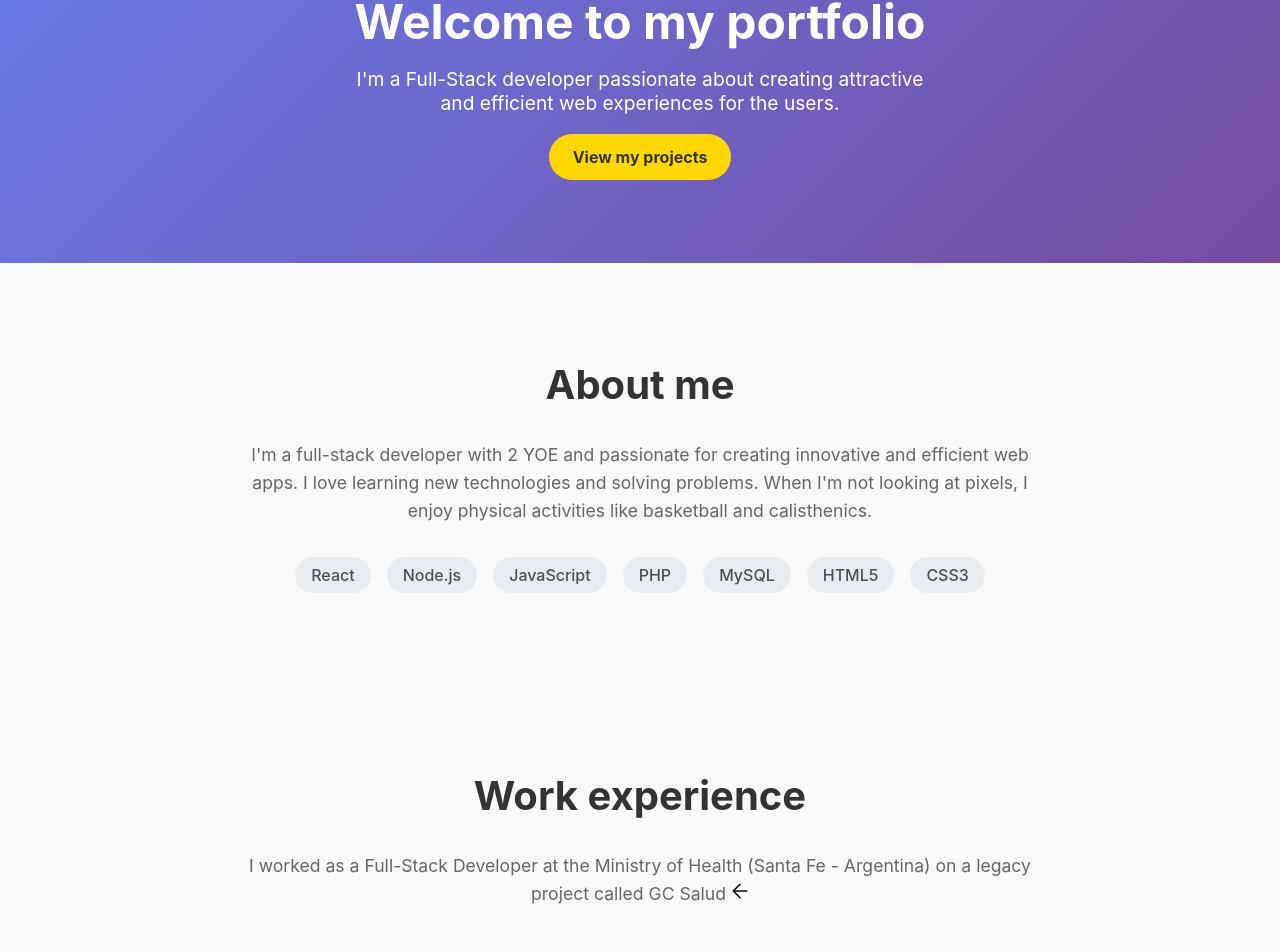
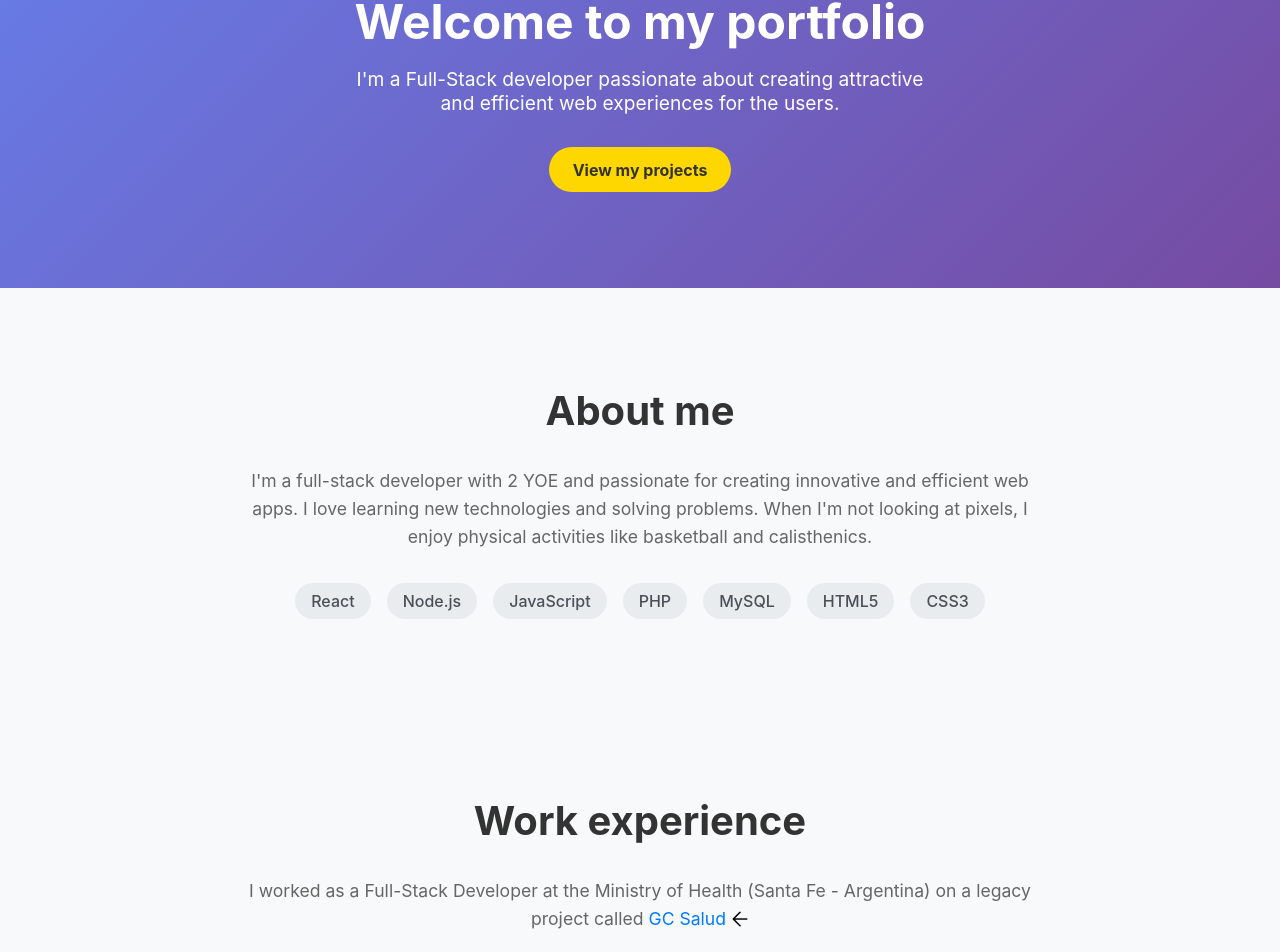
Before and after one commit to JuanZorrilla95/portafolio2024, a React (Create React App) app: page / in a window 1280 px wide. Shown: the part 209-1161 px from the top of the page. Built offline with nearby package versions, Linux system fonts and the light colour scheme.

Commit message:
Add responsive view to components.

```diff
--- a/src/components/About.js
+++ b/src/components/About.js
@@ -5,18 +5,30 @@ import { LanguageContext } from "./LanguageContext";
 const AboutWrapper = styled.section`
   background-color: #f8f9fa;
   padding: 4rem 2rem;
+
+  @media (max-width: 768px) {
+    padding: 2rem 1rem;
+  }
 `;
 
 const AboutContent = styled.div`
   max-width: 800px;
   margin: 0 auto;
   text-align: center;
+
+  @media (max-width: 768px) {
+    max-width: 100%;
+  }
 `;
 
 const Title = styled.h2`
   color: #333;
   font-size: 2.5rem;
   margin-bottom: 2rem;
+
+  @media (max-width: 768px) {
+    font-size: 2rem;
+  }
 `;
 
 const Description = styled.p`
@@ -24,6 +36,10 @@ const Description = styled.p`
   font-size: 1.1rem;
   line-height: 1.6;
   margin-bottom: 2rem;
+
+  @media (max-width: 768px) {
+    font-size: 1rem;
+  }
 `;
 
 const SkillsList = styled.ul`
@@ -33,6 +49,10 @@ const SkillsList = styled.ul`
   flex-wrap: wrap;
   justify-content: center;
   gap: 1rem;
+
+  @media (max-width: 768px) {
+    gap: 0.5rem;
+  }
 `;
 
 const SkillItem = styled.li`
@@ -48,6 +68,10 @@ const SkillItem = styled.li`
   &:hover {
     transform: translateY(-5px);
     box-shadow: 0 5px 15px rgba(0, 0, 0, 0.1);
+  }
+
+  @media (max-width: 768px) {
+    padding: 0.3rem 0.8rem;
   }
 `;
 
--- a/src/components/Contact.js
+++ b/src/components/Contact.js
@@ -8,24 +8,40 @@ emailjs.init(process.env.REACT_APP_EMAILJS_PUBLIC_KEY);
 const ContactWrapper = styled.section`
 	background-color: #ffffff;
 	padding: 4rem 2rem;
+
+	@media (max-width: 768px) {
+		padding: 2rem 1rem;
+	}
 `;
 
 const ContactContent = styled.div`
 	max-width: 600px;
 	margin: 0 auto;
 	text-align: center;
+
+	@media (max-width: 768px) {
+		max-width: 100%;
+	}
 `;
 
 const Title = styled.h2`
 	color: #333;
 	font-size: 2.5rem;
 	margin-bottom: 2rem;
+
+	@media (max-width: 768px) {
+		font-size: 2rem;
+	}
 `;
 
 const ContactForm = styled.form`
 	display: flex;
 	flex-direction: column;
 	gap: 1rem;
+
+	@media (max-width: 768px) {
+		gap: 0.5rem;
+	}
 `;
 
 const Input = styled.input`
@@ -33,6 +49,11 @@ const Input = styled.input`
 	border: 1px solid #ddd;
 	border-radius: 4px;
 	font-size: 1rem;
+
+	@media (max-width: 768px) {
+		padding: 0.6rem;
+		font-size: 0.9rem;
+	}
 `;
 
 const TextArea = styled.textarea`
@@ -42,8 +63,12 @@ const TextArea = styled.textarea`
 	font-size: 1rem;
 	resize: vertical;
 	min-height: 150px;
+
+	@media (max-width: 768px) {
+		padding: 0.6rem;
+		font-size: 0.9rem;
+	}
 `;
-
 
 const SubmitButton = styled.button`
 	background-color: ${props => props.disabled ? '#4CAF50' : '#007bff'};
@@ -54,10 +79,17 @@ const SubmitButton = styled.button`
 	border-radius: 4px;
 	cursor: ${props => props.disabled ? 'default' : 'pointer'};
 	transition: background-color 0.3s ease;
+
 	&:hover {
 		background-color: ${props => props.disabled ? '#4CAF50' : '#0056b3'};
 	}
+
+	@media (max-width: 768px) {
+		padding: 0.6rem 1rem;
+		font-size: 0.9rem;
+	}
 `;
+
 function Contact() {
 	const { language } = useContext(LanguageContext);
 	const form = useRef();
--- a/src/components/Experience.js
+++ b/src/components/Experience.js
@@ -5,6 +5,14 @@ import { LanguageContext } from './LanguageContext';
 const ExperienceWrapper = styled.section`
     background-color: #f8f9fa;
     padding: 4rem 2rem;
+
+    @media (max-width: 768px) {
+        padding: 3rem 1.5rem;
+    }
+
+    @media (max-width: 480px) {
+        padding: 2rem 1rem;
+    }
 `;
 
 const ExperienceContent = styled.div`
@@ -17,6 +25,14 @@ const Title = styled.h2`
     color: #333;
     font-size: 2.5rem;
     margin-bottom: 2rem;
+
+    @media (max-width: 768px) {
+        font-size: 2rem;
+    }
+
+    @media (max-width: 480px) {
+        font-size: 1.8rem;
+    }
 `;
 
 const Description = styled.p`
@@ -24,6 +40,14 @@ const Description = styled.p`
     font-size: 1.1rem;
     line-height: 1.6;
     margin-bottom: 2rem;
+
+    @media (max-width: 768px) {
+        font-size: 1rem;
+    }
+
+    @media (max-width: 480px) {
+        font-size: 0.9rem;
+    }
 `;
 
 const SkillsList = styled.ul`
@@ -41,30 +65,62 @@ const SkillItem = styled.li`
     padding: 0.5rem 1rem;
     border-radius: 20px;
     font-weight: 500;
+    font-size: 0.9rem;
+
+    @media (max-width: 480px) {
+        font-size: 0.8rem;
+        padding: 0.4rem 0.8rem;
+    }
+`;
+
+const StyledLink = styled.a`
+    color: #007bff;
+    text-decoration: none;
+    display: inline-flex;
+    align-items: center;
+    transition: color 0.3s ease;
+
+    &:hover {
+        color: #0056b3;
+    }
+
+    img {
+        margin-left: 5px;
+        transition: transform 0.3s ease;
+    }
+
+    &:hover img {
+        transform: translateX(3px);
+    }
 `;
 
 function Experience() {
     const { language } = useContext(LanguageContext);
-
     const content = {
         es: {
             title: "Experiencia laboral",
             description: (
                 <span>
-                Trabajé como Full-Stack Developer en el Ministerio de Salud (Santa Fe - Argentina) en un proyecto llamado
-                <a href="https://www.santafe.gob.ar/gcsalud/" rel="noreferrer" target="_blank"> GC Salud
-                <img src="flechas-izquierda.png" alt="GC Salud" style={{ width: 18, height: 18 }}/></a>
+                    Trabajé como Full-Stack Developer en el Ministerio de Salud (Santa Fe - Argentina) en un proyecto
+                    llamado  <StyledLink href="https://www.santafe.gob.ar/gcsalud/" rel="noreferrer"
+                    target="_blank">
+                        {" GC Salud "}
+                        <img src="flechas-izquierda.png" alt="GC Salud" style={{ width: 18, height: 18 }}/>
+                    </StyledLink>
                 </span>
-        )},
+            )
+        },
         en: {
             title: "Work experience",
             description: (
                 <span>
-                I worked as a Full-Stack Developer at the Ministry of Health (Santa Fe - Argentina) on a legacy project called
-                GC Salud <a href="https://www.santafe.gob.ar/gcsalud/" rel="noreferrer" target="_blank">
-                <img src="flechas-izquierda.png" alt="GC Salud" style={{ width: 18, height: 18 }}/></a>
+                    I worked as a Full-Stack Developer at the Ministry of Health (Santa Fe - Argentina) on a legacy project called                     <StyledLink href="https://www.santafe.gob.ar/gcsalud/" rel="noreferrer" target="_blank">
+                        {" GC Salud "}
+                        <img src="flechas-izquierda.png" alt="GC Salud" style={{ width: 18, height: 18 }}/>
+                    </StyledLink>
                 </span>
-        )}
+            )
+        }
     };
 
     return (
--- a/src/components/Footer.js
+++ b/src/components/Footer.js
@@ -1,12 +1,15 @@
 import React, { useContext } from 'react';
 import styled from 'styled-components';
 import { LanguageContext } from './LanguageContext';
-
 
 const FooterWrapper = styled.footer`
   background-color: #2c3e50;
   color: #ecf0f1;
   padding: 2rem 0;
+
+  @media (max-width: 768px) {
+    padding: 1rem 0;
+  }
 `;
 
 const FooterContent = styled.div`
@@ -21,12 +24,17 @@ const FooterContent = styled.div`
   @media (max-width: 768px) {
     flex-direction: column;
     text-align: center;
+    padding: 0 1rem;
   }
 `;
 
 const Copyright = styled.p`
   font-size: 0.9rem;
   margin: 0;
+
+  @media (max-width: 768px) {
+    margin-bottom: 1rem;
+  }
 `;
 
 const SocialLinks = styled.div`
@@ -45,6 +53,10 @@ const SocialLink = styled.a`
 
   &:hover {
     color: #3498db;
+  }
+
+  @media (max-width: 768px) {
+    font-size: 1.2rem;
   }
 `;
 
--- a/src/components/Hero.js
+++ b/src/components/Hero.js
@@ -7,17 +7,34 @@ const HeroWrapper = styled.section`
   color: white;
   padding: 6rem 2rem;
   text-align: center;
+
+  @media (max-width: 768px) {
+    padding: 4rem 1rem;
+  }
 `;
 
 const Title = styled.h1`
   font-size: 3rem;
   margin-bottom: 1rem;
+
+  @media (max-width: 768px) {
+    font-size: 2.5rem;
+  }
+
+  @media (max-width: 480px) {
+    font-size: 2rem;
+  }
 `;
 
 const Subtitle = styled.p`
   font-size: 1.2rem;
   max-width: 600px;
   margin: 0 auto 2rem;
+
+  @media (max-width: 768px) {
+    font-size: 1rem;
+    max-width: 90%;
+  }
 `;
 
 const CTAButton = styled.a`
@@ -28,11 +45,25 @@ const CTAButton = styled.a`
   text-decoration: none;
   font-weight: bold;
   transition: all 0.3s ease;
+  display: inline-block;
+  font-size: 1rem;
 
   &:hover {
     background-color: #ffec8b;
     transform: translateY(-3px);
     box-shadow: 0 4px 8px rgba(0,0,0,0.2);
+  }
+
+  @media (max-width: 768px) {
+    padding: 0.7rem 1.3rem;
+    font-size: 0.9rem;
+  }
+
+  @media (max-width: 480px) {
+    padding: 0.6rem 1.2rem;
+    font-size: 0.85rem;
+    width: 80%;
+    max-width: 250px;
   }
 `;
 
--- a/src/components/Projects.js
+++ b/src/components/Projects.js
@@ -102,8 +102,8 @@ function Projects() {
 			en: "EspacioM",
 		},
 		description: {
-			es: "Espacio de Yoga que incluye pasarela de pago de abono de clases mensuales",
-			en: "Yoga space that includes payment gateway for monthly class subscriptions",
+			es: "Espacio de Yoga que simula pasarela de pago de abono de clases mensuales",
+			en: "Yoga space that simulates payment gateway for monthly class subscriptions",
 		},
 		image:
 			"https://raw.githubusercontent.com/JuanZorrilla95/espacioM/main/images/yoga.ico",
```
Lines whose indentation alone changed are shown as unchanged.
